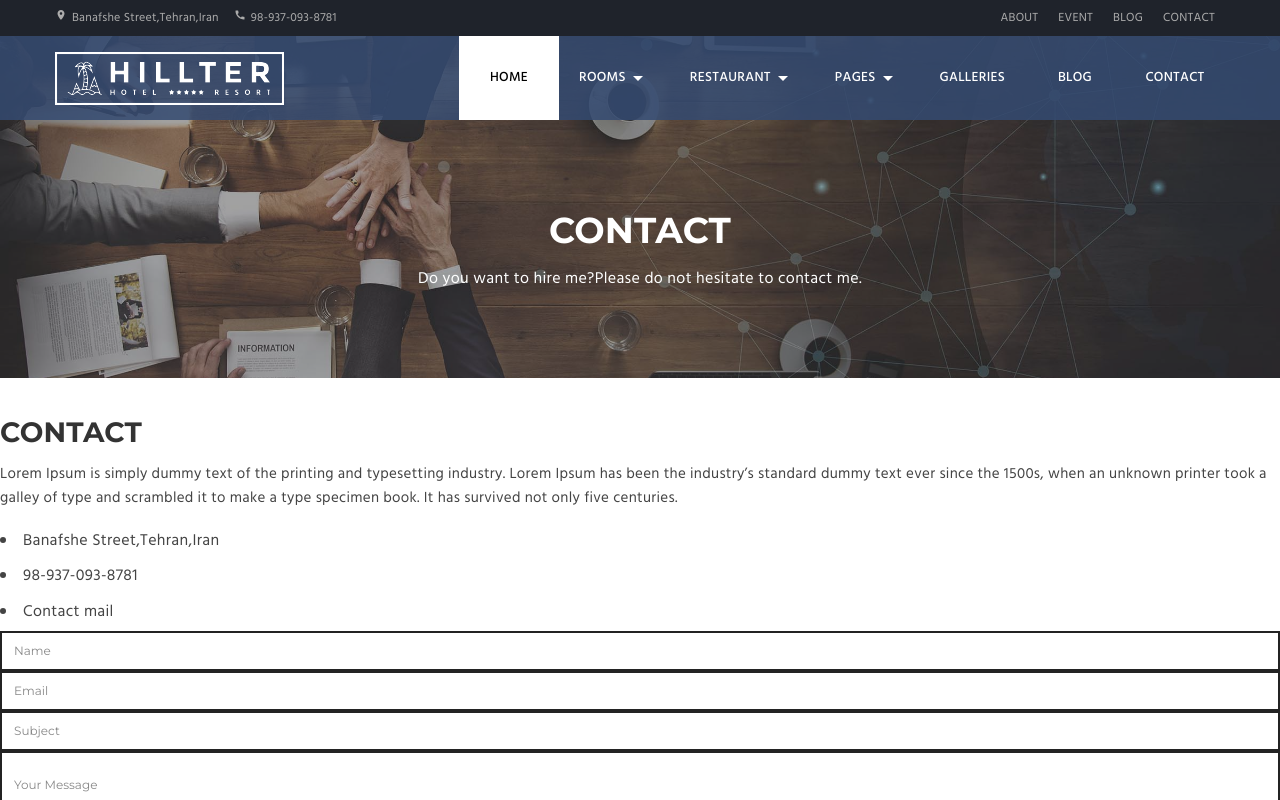
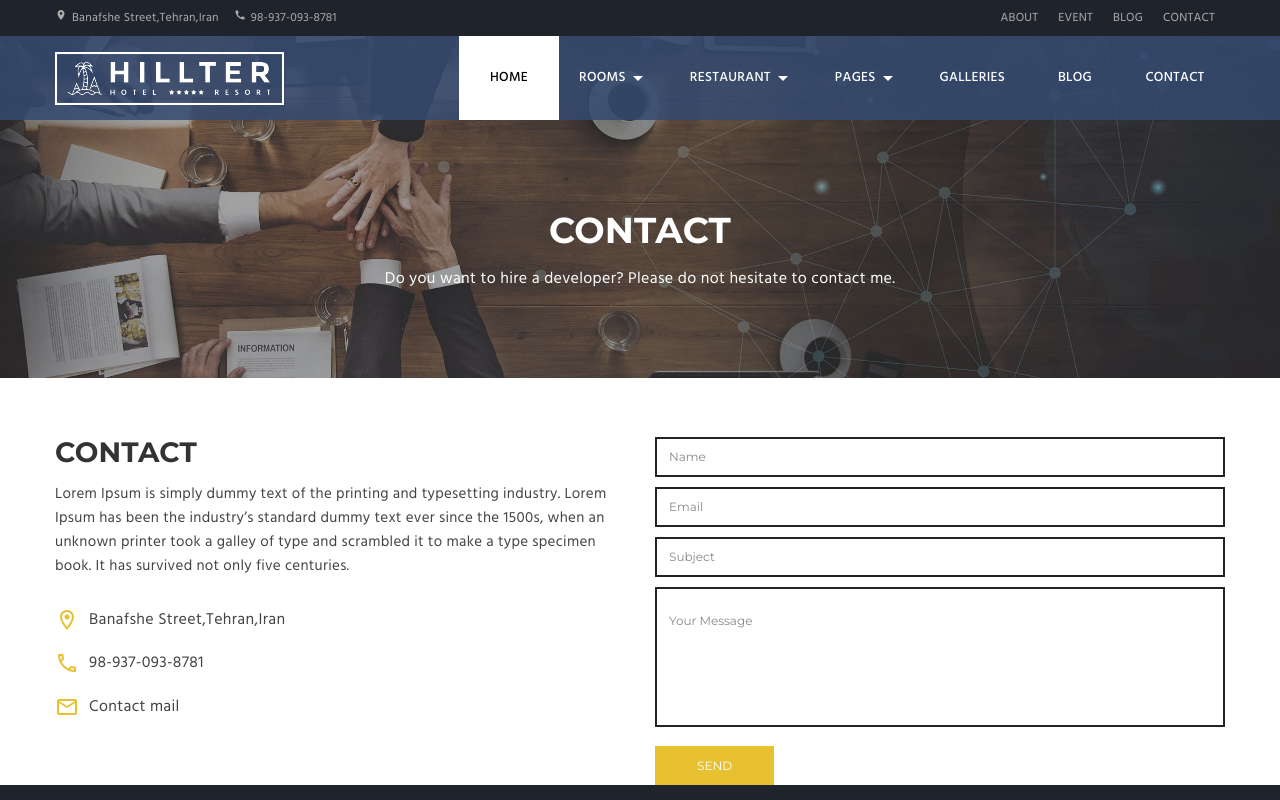
Before and after one commit to SalimiDev/Hotel-ReactJsApp, a React (Create React App) app: page /hillter/contact in a window 1280 px wide. Shown: the top 800 px of the page. Built offline with nearby package versions, Linux system fonts and the light colour scheme.

Commit message:
feat:add contactUs page styles

```diff
--- a/src/pages/ContactUs.js
+++ b/src/pages/ContactUs.js
@@ -1,5 +1,7 @@
 import React from 'react';
 import styles from '../styles/pages/ContactUs.module.scss';
+import { LocationOnOutlined, CallOutlined, EmailOutlined } from '@mui/icons-material';
+import '../styles/utils/_components.scss';
 
 const ContactUs = () => {
     return (
@@ -8,33 +10,36 @@ const ContactUs = () => {
                 <div className={styles.topBanner}>
                     <div className={styles.title}>
                         <h2>CONTACT</h2>
-                        <p>Do you want to hire me?Please do not hesitate to contact me.</p>
+                        <p>Do you want to hire a developer? Please do not hesitate to contact me.</p>
                     </div>
                 </div>
             </header>
 
             <div className={styles.contact_container}>
-                <div>
+                <div className={styles.textContent}>
                     <h2>CONTACT</h2>
                     <p>
                         Lorem Ipsum is simply dummy text of the printing and typesetting industry. Lorem Ipsum has been the
                         industry’s standard dummy text ever since the 1500s, when an unknown printer took a galley of type
                         and scrambled it to make a type specimen book. It has survived not only five centuries.
                     </p>
+                    <ul className={styles.contact}>
+                        <li> <span><LocationOnOutlined/></span> Banafshe Street,Tehran,Iran</li>
+                        <li> <span><CallOutlined/></span> 98-937-093-8781</li>
+                        <li> <span><EmailOutlined/></span> Contact mail</li>
+                    </ul>
                 </div>
-                <ul className={styles.contact}>
-                    <li>Banafshe Street,Tehran,Iran</li>
-                    <li>98-937-093-8781</li>
-                    <li>Contact mail</li>
-                </ul>
 
                 <div className={styles.contactForm}>
                     <form action=''>
-                        <input type="text" placeholder='Name' />
-                        <input type="text" placeholder='Email' />
-                        <input type="text" placeholder='Subject' />
+                        <input type='text' placeholder='Name' />
+                        <input type='text' placeholder='Email' />
+                        <input type='text' placeholder='Subject' />
                         <textarea placeholder='Your Message'></textarea>
                     </form>
+                    <button className='btn btn-orange btn-sm'>
+                        <a href='/#'>SEND</a>
+                    </button>
                 </div>
             </div>
         </div>
--- a/src/styles/pages/ContactUs.module.scss
+++ b/src/styles/pages/ContactUs.module.scss
@@ -43,3 +43,68 @@ header {
         }
     }
 }
+
+.contact_container {
+    width: 100%;
+    padding: 0 15px;
+    margin: auto;
+
+    @include custom-media(min-width, $tablet-sm) {
+        display: flex;
+        flex-direction: row;
+    }
+
+    @include media(tablet-lg) {
+        width: 720px;
+    }
+    @include media(desktop-sm) {
+        width: 940px;
+    }
+    @include media(desktop-lg) {
+        width: 1200px;
+    }
+
+    & .textContent {
+        margin-top: 20px;
+
+        @include custom-media(min-width, $tablet-sm) {
+            width: 50%;
+            margin-right: 15px;
+        }
+
+        & .contact {
+            margin-top: 25px;
+            list-style: none;
+
+            & li {
+                display: flex;
+                & span {
+                    color: $secondaryColor;
+                    margin-right: 10px;
+                }
+            }
+        }
+    }
+
+    & .contactForm {
+        margin-top: 50px;
+
+        @include custom-media(min-width, $tablet-sm) {
+            width: 50%;
+            margin-top: 10px;
+            margin-left: 15px;
+        }
+
+        & form > * {
+            margin-top: 10px;
+
+            &:focus {
+                border-color: $secondaryColor;
+            }
+        }
+        & button {
+            margin-top: 10px;
+            padding: 10px 40px;
+        }
+    }
+}
```
